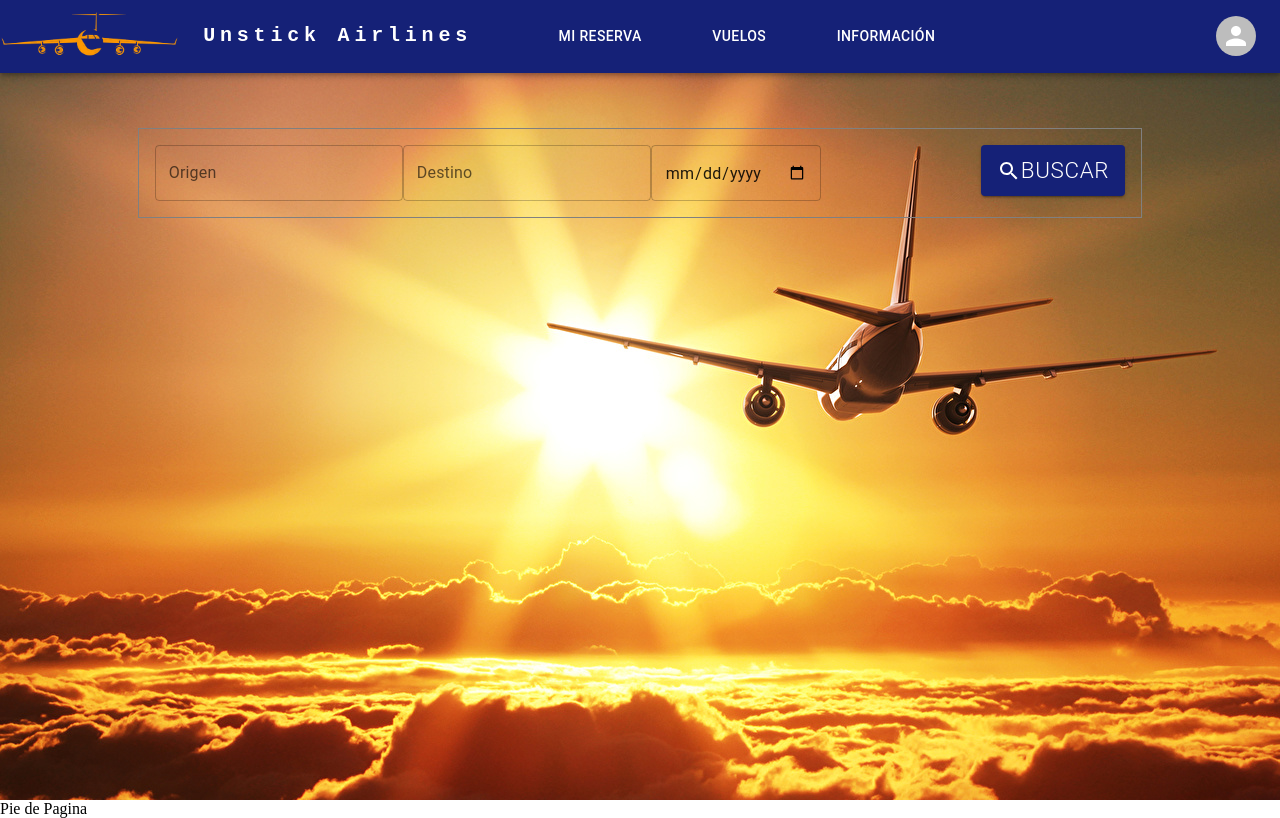
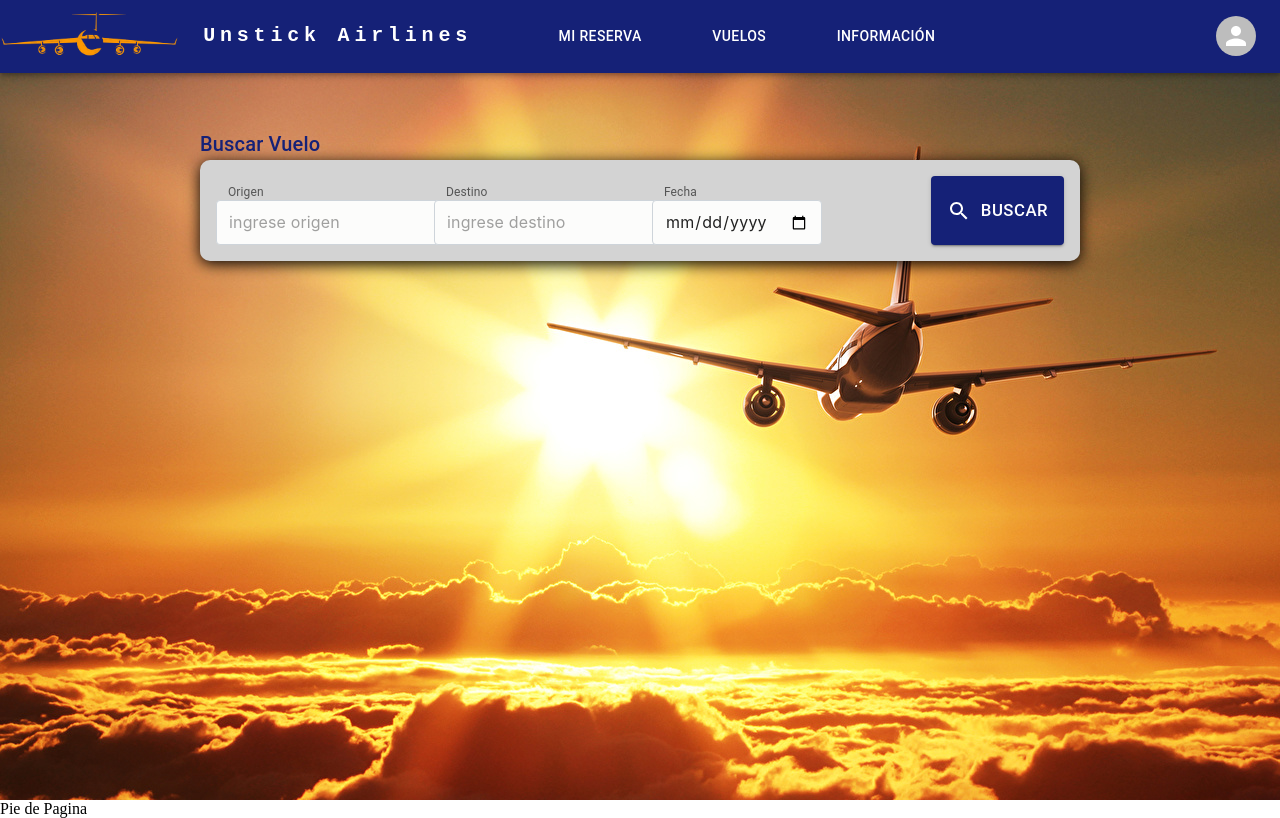
Before and after one commit to Ezequiel-CE/EstrellaPolar-Final-Laboratorio, a React (Create React App) app in the folder front/: page / in a window 1280 px wide. Built offline with nearby package versions, Linux system fonts and the light colour scheme; the HTML template or start-up script is replaced by a standard one.

Commit message:
modificaciones en "themeconfig.jsx", avances en "FindFlight".

```diff
--- a/front/src/components/findFlight/FindFlight.jsx
+++ b/front/src/components/findFlight/FindFlight.jsx
@@ -1,40 +1,144 @@
 import * as React from 'react';
-import { TextField, Grid, Button, Container, Box } from '@mui/material';
+import {
+  Grid,
+  Button,
+  Container,
+  Box,
+  Typography,
+  InputBase,
+  FormControl,
+  InputLabel,
+} from '@mui/material';
+import { alpha, styled } from '@mui/material/styles';
 import SearchIcon from '@mui/icons-material/Search';
+
+const BootstrapInput = styled(InputBase)(({ theme }) => ({
+  'label + &': {
+    marginTop: theme.spacing(3),
+  },
+  '& .MuiInputBase-input': {
+    borderRadius: 4,
+    position: 'relative',
+    backgroundColor: theme.palette.mode === 'light' ? '#fcfcfb' : '#2b2b2b',
+    border: '1px solid #ced4da',
+    fontSize: 16,
+    width: 'auto',
+    padding: '10px 12px',
+    transition: theme.transitions.create([
+      'border-color',
+      'background-color',
+      'box-shadow',
+    ]),
+    // Use the system font instead of the default Roboto font.
+    fontFamily: [
+      '-apple-system',
+      'BlinkMacSystemFont',
+      '"Segoe UI"',
+      'Roboto',
+      '"Helvetica Neue"',
+      'Arial',
+      'sans-serif',
+      '"Apple Color Emoji"',
+      '"Segoe UI Emoji"',
+      '"Segoe UI Symbol"',
+    ].join(','),
+    '&:focus': {
+      boxShadow: `${alpha(theme.palette.primary.main, 0.25)} 0 0 0 0.2rem`,
+      borderColor: theme.palette.primary.main,
+    },
+  },
+}));
 
 export default function FindFlight() {
   return (
-    <Container fixed>
-      <Grid container>
-        <Grid display="flex" justifyContent="center" alignItems="center">
-          <Box component="span" sx={{ p: 2, border: '1px solid grey' }}>
-            <TextField
-              id="buscar-origen"
-              label="Origen"
-              type="search"
-              variant="outlined"
-            />
-
-            <TextField
-              id="buscar-destino"
-              label="Destino"
-              type="search"
-              variant="outlined"
-            />
-
-            <TextField id="fecha" label="" type="date" variant="outlined" />
-
+    <Container>
+      <Typography variant="h6" align="start">
+        Buscar Vuelo
+      </Typography>
+      <Box
+        shrink
+        sx={{
+          width: '110vh',
+          height: 'auto',
+          display: 'flex',
+          flexWrap: 'wrap',
+          justifycontent: 'space-evenly',
+          alignContent: 'center',
+          overflow: 'auto',
+          flexDirection: 'row',
+          p: 2,
+          backgroundColor: 'lightgrey',
+          borderRadius: '10px',
+          fontSize: '14px',
+          boxShadow: '0px 3px 15px black',
+        }}
+      >
+        <Grid
+          container
+          sx={{
+            flexGrow: 1,
+            spacing: 2,
+          }}
+          rowSpacing={1}
+          columnSpacing={{ xs: 1, sm: 2, md: 3 }}
+        >
+          <Grid item xs={3}>
+            <FormControl variant="filled">
+              <InputLabel shrink htmlFor="origen-input">
+                Origen
+              </InputLabel>
+              <BootstrapInput
+                placeholder="ingrese origen"
+                id="origen-input"
+                type="search"
+              />
+            </FormControl>
+          </Grid>
+          <Grid item xs={3}>
+            <FormControl variant="filled">
+              <InputLabel shrink htmlFor="destino-input">
+                Destino
+              </InputLabel>
+              <BootstrapInput
+                placeholder="ingrese destino"
+                id="destino-input"
+                type="search"
+              />
+            </FormControl>
+          </Grid>
+          <Grid item xs={3}>
+            <FormControl variant="filled">
+              <InputLabel shrink htmlFor="destino-input">
+                Fecha
+              </InputLabel>
+              <BootstrapInput id="fecha-input" type="date" />
+            </FormControl>
+          </Grid>
+          <Grid
+            item
+            xs={3}
+            sx={{
+              display: 'flex',
+              alingItems: 'center',
+              alignContent: 'center',
+              justifyItems: 'center',
+              justifyContent: 'end',
+            }}
+          >
             <Button
               variant="contained"
               color="primary"
-              sx={{ ml: 20, fontWeight: 'light', fontSize: '140%' }}
+              sx={{
+                fontSize: '120%',
+                backgrounColor: 'lightblue',
+              }}
             >
-              <SearchIcon />
+              <SearchIcon sx={{ margin: '10px 10px 10px 0px' }} />
               Buscar
             </Button>
-          </Box>
+          </Grid>
         </Grid>
-      </Grid>
+      </Box>
     </Container>
   );
 }
--- a/front/src/components/nav/styles/themeConfig.jsx
+++ b/front/src/components/nav/styles/themeConfig.jsx
@@ -14,6 +14,15 @@ export const theme = createTheme({
       paper: '#fff',
     },
   },
+  components: {
+    MuiTypography: {
+      styleOverrides: {
+        root: {
+          color: '#152177',
+        },
+      },
+    },
+  },
 });
 
 export default theme;
```
